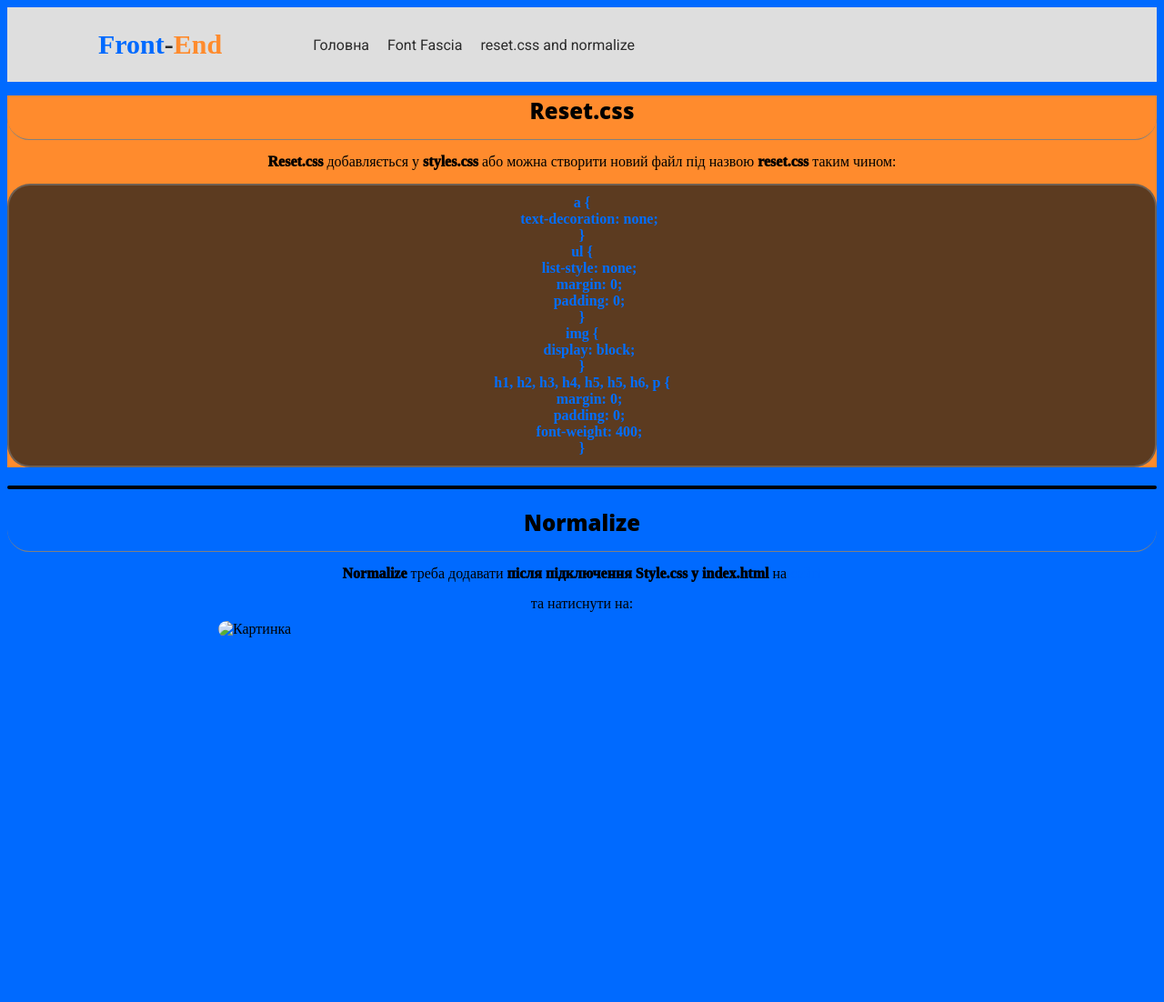
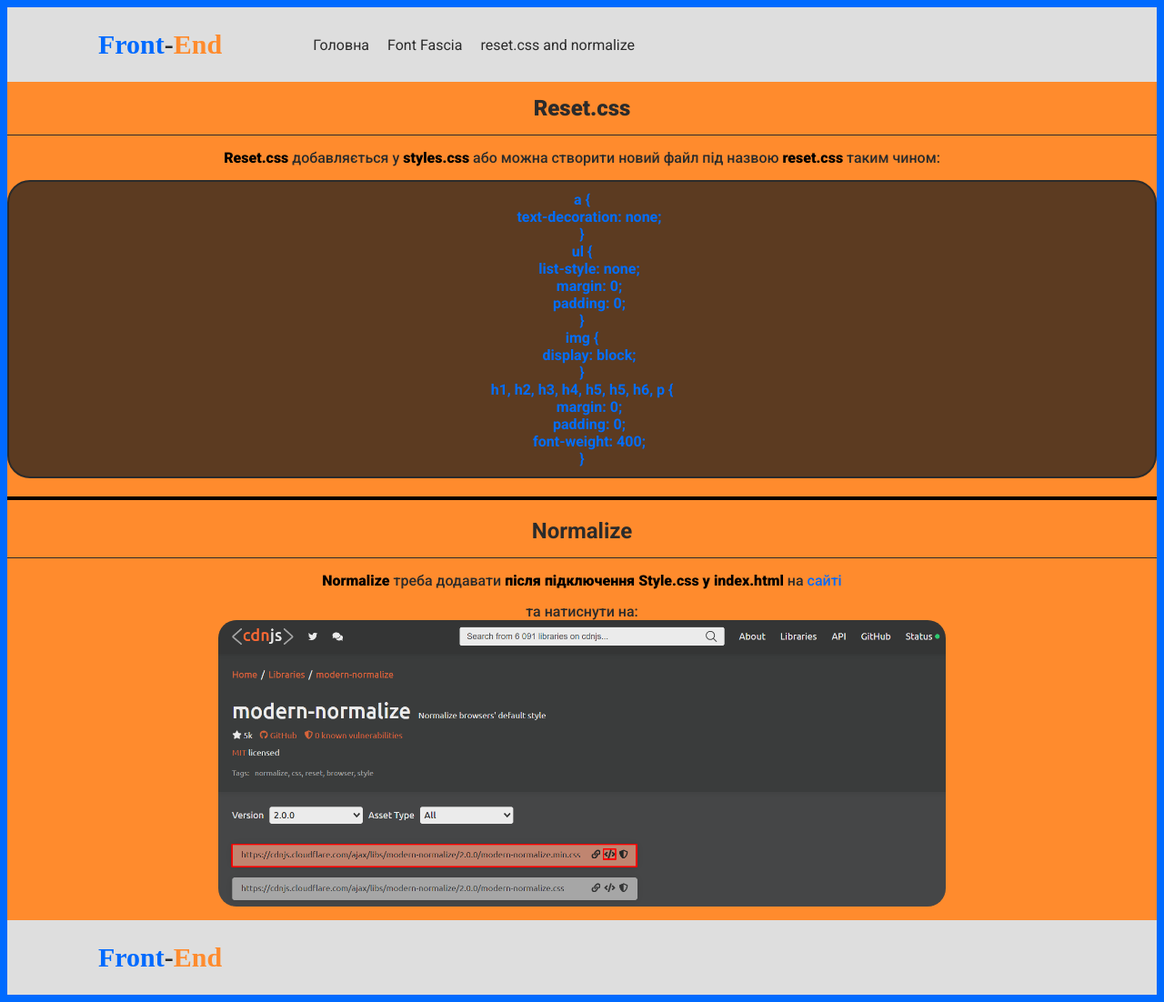
Before and after one commit to Antoha2012pro/Front-End-GoITeens, a plain HTML site: page pages/reset.css_normalize.html in a window 1280 px wide. Shown: the whole page at 91% size. Before the commit the page ends 800 px from the top, so only its background shows below. Drawn offline with Linux system fonts and the light colour scheme; a web font is replaced by a local one.

Commit message:
style index.html

```diff
--- a/css/styles.css
+++ b/css/styles.css
@@ -38,6 +38,17 @@ p {
     padding-right: auto;
 }
 
+.body {
+    background-color: var(--logo-color);
+    color: var(--text-color);
+    font-family: "Roboto";
+}
+
+main {
+    background-color: var(--background-color);
+}
+
+
 /* header */
 
 .header {
@@ -47,22 +58,22 @@ p {
     display: flex;
 }
 
-.header-logo {
+.logo {
     font-family: "Playwrite DE Grund";
     font-weight: 700;
     margin-left: 100px;
     font-size: 30px;
 }
 
-.header-logo1 {
+.logo1 {
     color: var(--logo-color);
 }
 
-.header-logo2 {
+.logo2 {
     color: var(--text-color);
 }
 
-.header-logo3 {
+.logo3 {
     color: var(--background-color);
 }
 
@@ -91,15 +102,31 @@ p {
     color: var(--logo-color);
 }
 
-.body {
-    background-color: var(--logo-color);
+/* footer */
+
+.footer {
+    background-color: var(--header-color);
+    padding-top: 24px;
+    padding-bottom: 24px;
+    display: flex;
+    gap: 100px;
+}
+
+.footer-items {
+    display: flex;
+    align-items: center;
+    gap: 20px;
+}
+
+.footer-link {
+    color: var(--text-color);
+}
+
+.footer-link:hover {
+    color: var(--logo-color);
 }
 
 /* Font Fascia */
-
-.font {
-    background-color: var(--background-color);
-}
 
 .font-title {
     padding-top: 15px;
@@ -116,7 +143,6 @@ p {
 .font-text {
     display: flex;
     justify-content: center;
-    font-family: "Open Sans";
     font-weight: 500;
     margin-top: 15px;
 }
@@ -135,29 +161,26 @@ p {
 }
 
 .font-img-box {
-    border: 2px solid gray;
+    border: 2px solid ;
     border-radius: 140px;
-    background-color: rgba(128, 128, 128, 0.425);
+    background-color: ;
 }
 
 /* reset.css and normalize */
 
 .reset {
-    background-color: var(--background-color);
+    padding-top: 15px;
 }
 
-.title {
-    margin-top: 15px;
+.reset-title {
     display: flex;
     justify-content: center;
-    font-family: "Open Sans";
     font-weight: 999;
-    border-bottom: 1px solid gray;
+    border-bottom: 1px solid ;
     padding-bottom: 15px;
-    border-radius: 1000px;
 }
 
-.text {
+.reset-text {
     display: flex;
     justify-content: center;
     margin-top: 15px;
@@ -170,7 +193,7 @@ p {
     margin-bottom: 15px;
 }
 
-.code {
+.reset-code {
     display: flex;
     justify-content: center;
     font-weight: 700;
@@ -178,33 +201,81 @@ p {
 }
 
 .reset-items {
-    border: 2px solid rgba(128, 128, 128, 0.541);
+    border: 2px solid ;
     border-radius: 25px;
     background-color: rgba(29, 29, 29, 0.719);
     padding-top: 10px;
     padding-bottom: 10px;
 }
 
-.box2 {
+.reset-box2 {
     margin-top: 20px;
     margin-bottom: 20px;
     border: 2px solid black;
-    border-radius: 1000px;
 }
 
-.a {
+.normalize-box {
+    padding-top: 15px;
+    padding-bottom: 15px;
+}
+
+.normalize-title {
+    border-bottom: 1px solid ;
+    padding-bottom: 15px;
+    display: flex;
+    justify-content: center;
+}
+
+.normalize-link {
     color: var(--logo-color);
 }
 
-.text2 {
+.normalize-text {
+    font-weight: 500;
     display: flex;
     justify-content: center;
-    font-weight: 500;
-    margin-bottom: 10px;
 }
 
-.image {
+.normalize-text2 {
+    font-weight: 500;
+    display: flex;
+    justify-content: center;
+}
+
+.normalize-image {
     margin: auto;
     border-radius: 20px;
     width: 800px;
 }
+
+/* Головна */
+
+.us {
+    padding-top: 15px;
+    padding-bottom: 15px;
+}
+
+.us-title {
+    font-weight: 600;
+    font-size: 40px;
+    display: flex;
+    justify-content: center;
+}
+
+.us-span {
+    font-weight: 900;
+}
+
+.us-text {
+    display: flex;
+    justify-content: center;
+    margin-top: 15px;
+    font-weight: 500;
+    font-size: 18px;
+}
+
+.us-span-p {
+    text-decoration: 2px line-through;
+    text-decoration-color: red;
+    font-weight: 800;
+}
--- a/pages/reset.css_normalize.html
+++ b/pages/reset.css_normalize.html
@@ -14,7 +14,7 @@
 </head>
 <body class="body">
     <header class="header">
-        <a href="../index.html" class="header-logo"><span class="header-logo1">Front</span><span class="header-logo2">-</span><span class="header-logo3">End</span></a>
+        <a href="../index.html" class="logo"><span class="logo1">Front</span><span class="logo2">-</span><span class="logo3">End</span></a>
         <nav class="header-nav">
             <ul class="header-items">
                 <li class="header-item"><a href="../index.html" class="header-link">Головна</a></li>
@@ -26,59 +26,64 @@
     <main class="main">
         <section class="reset">
             <div class="container">
-        <h1 class="title">Reset.css</h1>
-        <p class="text"><span class="span">Reset.css</span> добавляється у <span class="span">styles.css</span> або можна створити новий файл під назвою <span class="span">reset.css</span> таким чином:</p>
+        <h1 class="reset-title">Reset.css</h1>
+        <p class="reset-text"><span class="span">Reset.css</span> добавляється у <span class="span">styles.css</span> або можна створити новий файл під назвою <span class="span">reset.css</span> таким чином:</p>
         <ul class="reset-items">
         <li class="reset-item">
-            <p class="code">a {</p></li>
+            <p class="reset-code">a {</p></li>
         <li class="reset-item">
-            <p class="code">    text-decoration: none;</p></li>
+            <p class="reset-code">    text-decoration: none;</p></li>
         <li class="reset-item">
-            <p class="code">}</p></li>
+            <p class="reset-code">}</p></li>
         <li class="reset-item">
-            <p class="code"></p></li>
+            <p class="reset-code"></p></li>
         <li class="reset-item">
-            <p class="code">ul {</p></li>
+            <p class="reset-code">ul {</p></li>
         <li class="reset-item">
-            <p class="code">    list-style: none;</p></li>
+            <p class="reset-code">    list-style: none;</p></li>
         <li class="reset-item">
-            <p class="code">    margin: 0;</p></li>
+            <p class="reset-code">    margin: 0;</p></li>
         <li class="reset-item">
-            <p class="code">    padding: 0;</p></li>
+            <p class="reset-code">    padding: 0;</p></li>
         <li class="reset-item">
-            <p class="code">}</p></li>
+            <p class="reset-code">}</p></li>
         <li class="reset-item">
-            <p class="code"></p></li>
+            <p class="reset-code"></p></li>
         <li class="reset-item">
-            <p class="code">img {</p></li>
+            <p class="reset-code">img {</p></li>
         <li class="reset-item">
-            <p class="code">    display: block;</p></li>
+            <p class="reset-code">    display: block;</p></li>
         <li class="reset-item">
-            <p class="code">}</p></li>
+            <p class="reset-code">}</p></li>
         <li class="reset-item">
-            <p class="code"></p></li>
+            <p class="reset-code"></p></li>
         <li class="reset-item">
-            <p class="code">h1, h2, h3, h4, h5, h5, h6, p {</p></li>
+            <p class="reset-code">h1, h2, h3, h4, h5, h5, h6, p {</p></li>
         <li class="reset-item">
-            <p class="code">    margin: 0;</p></li>
+            <p class="reset-code">    margin: 0;</p></li>
         <li class="reset-item">
-            <p class="code">    padding: 0;</p></li>
+            <p class="reset-code">    padding: 0;</p></li>
         <li class="reset-item">
-            <p class="code">    font-weight: 400;</p></li>
+            <p class="reset-code">    font-weight: 400;</p></li>
         <li class="reset-item">
-            <p class="code">}</p></li>
+            <p class="reset-code">}</p></li>
         </ul>
         </div>
         </section>
-    <div class="box2"></div>
-    <section>
+    <div class="reset-box2"></div>
+    <section class="normalize">
         <div class="container">
-        <h1 class="title">Normalize</h1>
-        <p class="text"><span class="span">Normalize</span> треба додавати <span class="span">після підключення Style.css у index.html</span> на <a href="https://cdnjs.com/libraries/modern-normalize" target="_blank" class="a">сайті</a></p>
-        <p class="text2">та натиснути на:</p>
-        <img src="./img/img.jpg" alt="Картинка" class="image">
+        <h1 class="normalize-title">Normalize</h1>
+        <div class="normalize-box">
+        <p class="normalize-text"><span class="span">Normalize</span> треба додавати <span class="span">після підключення Style.css у index.html</span> на <a href="https://cdnjs.com/libraries/modern-normalize" target="_blank" class="normalize-link">сайті</a></p>
+        <p class="normalize-text2">та натиснути на:</p>
+        <img src="../img/modern_normalize.jpg" alt="Картинка сайту" class="normalize-image">
+    </div>
     </div>
     </section>
     </main>
+    <footer class="footer">
+        <a href="../index.html" class="logo"><span class="logo1">Front</span><span class="logo2">-</span><span class="logo3">End</span></a>
+    </footer>
 </body>
 </html>
```
Also changed, not shown: index.html (+40 -2 lines), pages/font_fascia.html (+37 -22 lines), img/modern_normalize.jpg (added).
